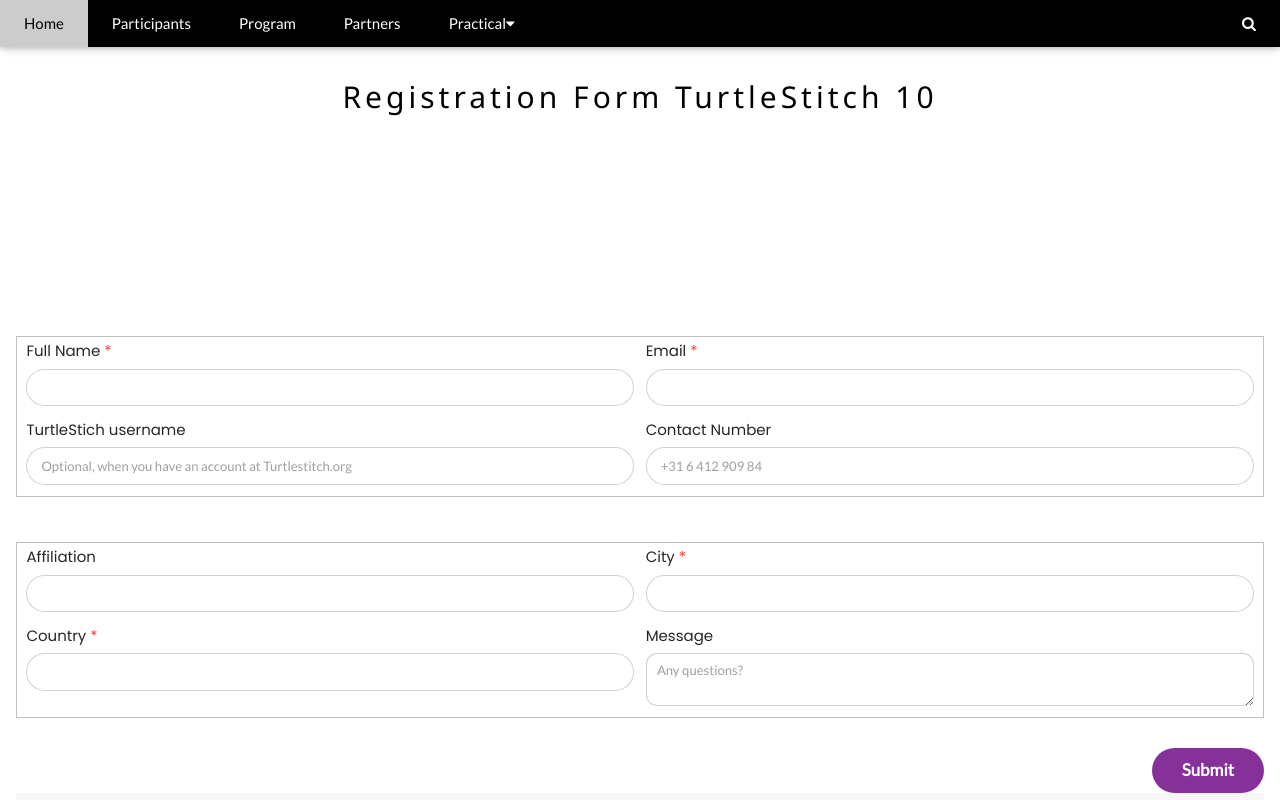
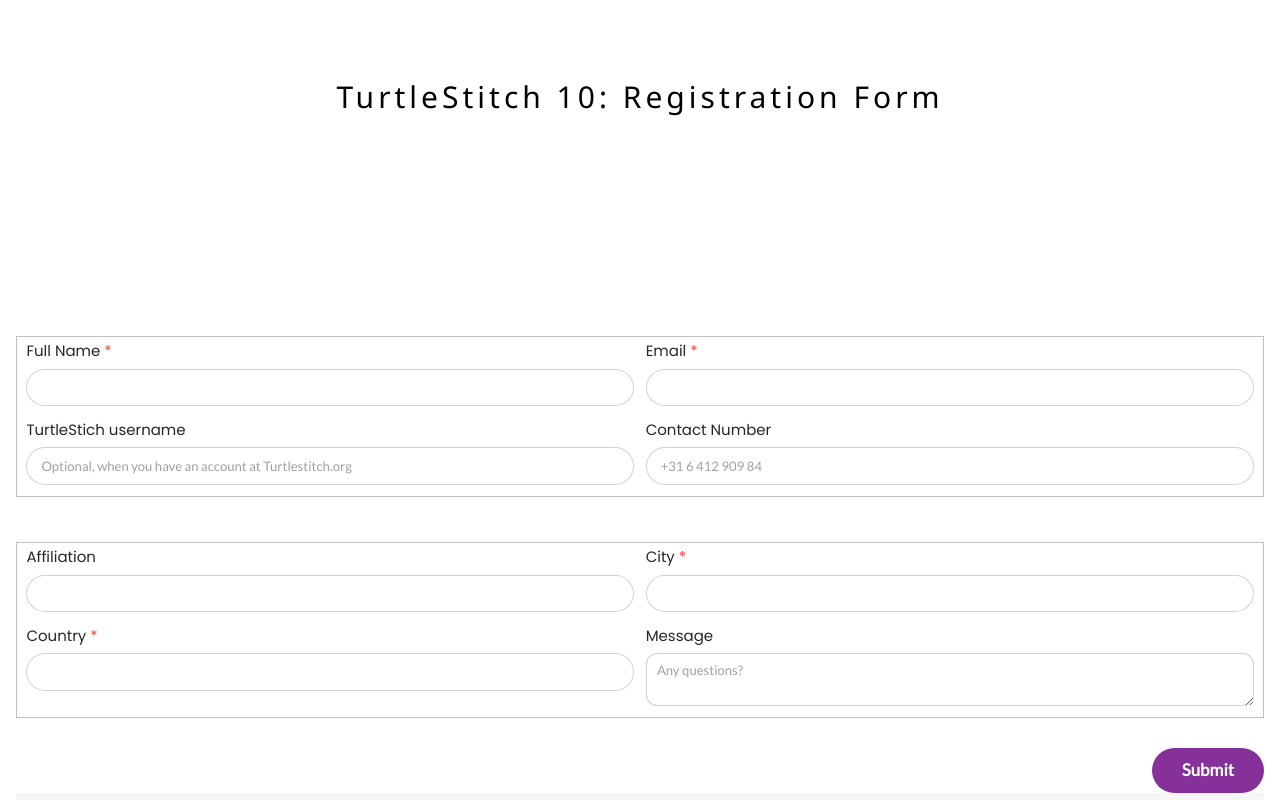
Before and after one commit to xota/turtlestitch10, a plain HTML site: page registration.html in a window 1280 px wide. Shown: the top 800 px of the page. Drawn offline with nearby package versions, Linux system fonts and the light colour scheme.

Commit message:
forms without nav

```diff
--- a/registration.html
+++ b/registration.html
@@ -15,40 +15,11 @@
 </head>
 <body>
 <!-- Page content -->
-<!-- Navbar -->
-<div class="w3-top">
-  <div class="w3-bar w3-black w3-card">
-    <a class="w3-bar-item w3-button w3-padding-large w3-hide-medium w3-hide-large w3-right" href="javascript:void(0)" onclick="myFunction()" title="Toggle Navigation Menu"><i class="fa fa-bars"></i></a>
-    <a href="#" class="w3-bar-item w3-button w3-padding-large">Home</a>
-    <a href="#speakers" class="w3-bar-item w3-button w3-padding-large w3-hide-small">Participants</a>
-    <a href="#program" class="w3-bar-item w3-button w3-padding-large w3-hide-small">Program</a>
-    <a href="#partners" class="w3-bar-item w3-button w3-padding-large w3-hide-small">Partners</a>
-    <div class="w3-dropdown-hover w3-hide-small">
-      <button class="w3-padding-large w3-button" title="More">Practical<i class="fa fa-caret-down"></i></button>
-      <div class="w3-dropdown-content w3-bar-block w3-card-4">
-        <a href="#tilburg" class="w3-bar-item w3-button">Tilburg</a>
-        <a href="#" class="w3-bar-item w3-button">Registration</a>
-        <a href="#" class="w3-bar-item w3-button">Contact</a>
-      </div>
-    </div>
-    <a href="javascript:void(0)" class="w3-padding-large w3-hover-red w3-hide-small w3-right"><i class="fa fa-search"></i></a>
+  <div class="w3-container w3-content w3-center w3-padding-64" style="max-width:1200px" id="home">
+		<h2 class="w3-wide">TurtleStitch 10: Registration Form</h2>
   </div>
-</div>
+<!-- Proposal form -->
 
-<!-- Navbar on small screens (remove the onclick attribute if you want the navbar to always show on top of the content when clicking on the links) -->
-<div id="navDemo" class="w3-bar-block w3-black w3-hide w3-hide-large w3-hide-medium w3-top" style="margin-top:46px">
-  <a href="#" class="w3-bar-item w3-button w3-padding-large" onclick="myFunction()">Home</a>
-  <a href="#speakers" class="w3-bar-item w3-button w3-padding-large" onclick="myFunction()">Participants</a>
-  <a href="#program" class="w3-bar-item w3-button w3-padding-large" onclick="myFunction()">Program</a>
-  <a href="#tour" class="w3-bar-item w3-button w3-padding-large" onclick="myFunction()">Partners</a>
-  <a href="#tilburg" class="w3-bar-item w3-button w3-padding-large" onclick="myFunction()">Practical</a>
-</div>
-
-  <div class="w3-container w3-content w3-center w3-padding-64" style="max-width:1200px" id="home">
-    <h2 class="w3-wide">Registration Form TurtleStitch 10</h2>
-
-</div>
-<!-- Registration form -->
   <div class="w3-container w3-content w3-center w3-padding-64" style="max-width:1200px" id="proposals">
   </div>
   <div class="w3-container">
```
Also changed, not shown: proposal.html (+2 -31 lines).
